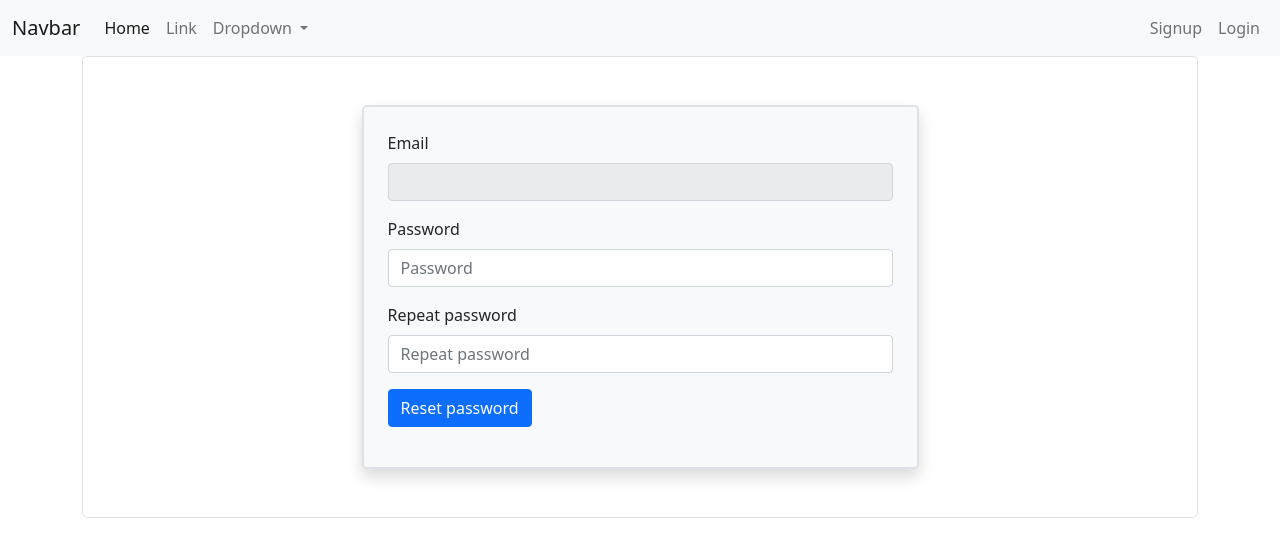
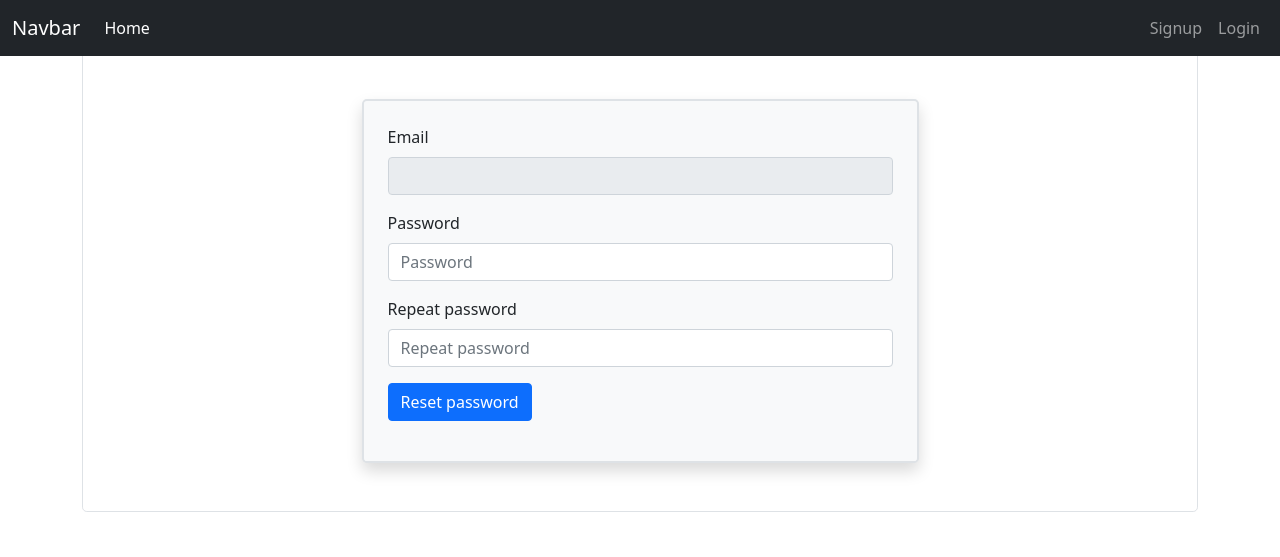
Before and after one commit to Alexsik76/flask_blog, a Flask app: template app/templates/auth/new_password.html in a window 1280 px wide. Shown: the top 557 px of the page. Run offline with Flask 2, Linux system fonts and the light colour scheme; the template is opened without the code that fills it: values that come from a table or form of the project are taken from there, others are empty; parts of the project's set-up code (start-up, migrations or seed data) failed here and were passed over; some libraries are stand-ins or nearby versions.

Commit message:
reworked styles

```diff
--- a/app/auth/routes.py
+++ b/app/auth/routes.py
@@ -84,7 +84,7 @@ def login():
             return redirect(url_for('main.index'))
         else:
             login_user(user, remember=form.remember_me.data)
-            flash('Successful login', 'success')
+            flash(f'Hi, {user.first_name}!', 'success')
             return redirect(url_for('main.index'))
     return render_template('auth/login.html', form=form)
 
--- a/app/static/main.js
+++ b/app/static/main.js
@@ -1,9 +1,21 @@
+// Get info about clossed tab or window
 $(window).on('beforeunload', function () {
     $.get($SCRIPT_ROOT + '_close_window_info');
 });
+
+// Auto closse alerts after 3 c
 setTimeout(function () {
     let alertList = document.querySelectorAll('.alert');
     alertList.forEach(function (alert) {
         new bootstrap.Alert(alert).close();
     })
 }, 3000);
+
+// Posts cards reaction for the hover
+$( ".card" ).hover(
+  function() {
+    $( this ).removeClass('shadow').addClass('shadow-lg');
+  }, function() {
+    $( this ).removeClass('shadow-lg').addClass('shadow');;
+  }
+);
--- a/app/templates/auth/login.html
+++ b/app/templates/auth/login.html
@@ -1,4 +1,4 @@
-{% extends 'base.html' %}
+{% extends 'base_templates/base.html' %}
 {% block app_content %}
     <div class="mx-auto m-5 p-4 w-75 border border-2 rounded-3 bg-light shadow">
     <form class="row justify-content-center" method="post" data-turbo="false">
--- a/app/templates/auth/new_password.html
+++ b/app/templates/auth/new_password.html
@@ -1,8 +1,8 @@
-{% extends 'base.html' %}
+{% extends 'base_templates/base.html' %}
 {% block app_content %}
     <div class="mx-auto my-5 p-4 w-50 border border-2 rounded-3 bg-light shadow">
         <form class="justify-content-center" method="post" data-turbo="false">
-        {% from 'user_macro.html' import field_with_class with context %}
+        {% from 'base_templates/user_macro.html' import field_with_class with context %}
             {{ form.csrf_token }}
             <div class="mb-3">
                 <label for="emailField" class="form-label">Email</label>
--- a/app/templates/auth/register.html
+++ b/app/templates/auth/register.html
@@ -1,4 +1,4 @@
-{% extends 'base.html' %}
+{% extends 'base_templates/base.html' %}
 {% block app_content %}
     <div class="mx-auto my-5 p-4 w-50 border border-2 rounded-3 bg-light shadow">
         <form class="row justify-content-center" method="post" data-turbo="false">
--- a/app/templates/auth/signup.html
+++ b/app/templates/auth/signup.html
@@ -1,4 +1,4 @@
-{% extends 'base.html' %}
+{% extends 'base_templates/base.html' %}
 {% block app_content %}
     <div class="mx-auto my-5 p-4 w-50 border border-2 rounded-3 bg-light shadow">
         <form class="row justify-content-center" method="post" data-turbo="false">
--- a/app/templates/auth/user_page.html
+++ b/app/templates/auth/user_page.html
@@ -1,4 +1,4 @@
-{% extends 'base.html' %}
+{% extends 'base_templates/base.html' %}
 {% block app_content %}
     <div class="mx-auto my-5 p-4 w-50 border border-2 rounded-3 bg-light shadow">
         <form class="justify-content-center" method="post" data-turbo="false">
--- a/app/templates/base.html
+++ /dev/null
@@ -1,104 +0,0 @@
-<!doctype html>
-<html lang="en">
-<head>
-    <meta charset="utf-8">
-    <meta name="viewport" content="width=device-width, initial-scale=1">
-    <link href="https://cdn.jsdelivr.net/npm/bootstrap@5.0.1/dist/css/bootstrap.min.css" rel="stylesheet"
-          integrity="sha384-+0n0xVW2eSR5OomGNYDnhzAbDsOXxcvSN1TPprVMTNDbiYZCxYbOOl7+AMvyTG2x" crossorigin="anonymous">
-    <script src="https://cdnjs.cloudflare.com/ajax/libs/jquery/3.5.1/jquery.min.js"
-            integrity="sha512-bLT0Qm9VnAYZDflyKcBaQ2gg0hSYNQrJ8RilYldYQ1FxQYoCLtUjuuRuZo+fjqhx/qtq/1itJ0C2ejDxltZVFg=="
-            crossorigin="anonymous"></script>
-    <title>
-        {% block title %} Flask blog {% endblock %}
-    </title>
-    <link rel="shortcut icon" href="{{ url_for('static', filename='flask-icon.png') }}">
-   {{ turbo() }}
-</head>
-<body>
-{% block navbar %}
-    <nav class="navbar navbar-expand-lg navbar-light bg-light">
-        <div class="container-fluid">
-            <a class="navbar-brand" href="#">Navbar</a>
-            <button class="navbar-toggler" type="button" data-bs-toggle="collapse"
-                    data-bs-target="#navbarSupportedContent" aria-controls="navbarSupportedContent"
-                    aria-expanded="false" aria-label="Toggle navigation">
-                <span class="navbar-toggler-icon"></span>
-            </button>
-            <div class="collapse navbar-collapse" id="navbarSupportedContent">
-                <ul class="navbar-nav me-auto mb-2 mb-lg-0">
-                    <li class="nav-item">
-                        <a class="nav-link active" aria-current="page" href={{ url_for('main.index') }}>Home</a>
-                    </li>
-                    <li class="nav-item">
-                        <a class="nav-link" href="#">Link</a>
-                    </li>
-                    <li class="nav-item dropdown">
-                        <a class="nav-link dropdown-toggle" href="#" id="navbarDropdown" role="button"
-                           data-bs-toggle="dropdown" aria-expanded="false">
-                            Dropdown
-                        </a>
-                        <ul class="dropdown-menu" aria-labelledby="navbarDropdown">
-                            <li><a class="dropdown-item" href="#">Action</a></li>
-                            <li><a class="dropdown-item" href="#">Another action</a></li>
-                            <li>
-                                <hr class="dropdown-divider">
-                            </li>
-                            <li><a class="dropdown-item" href="#">Something else here</a></li>
-                        </ul>
-                    </li>
-                </ul>
-                <ul class="nav navbar-nav justify-content-end">
-                    {% if current_user.is_authenticated %}
-                        <li class="nav-item">
-                            <a class="nav-link" href={{ url_for('admin.index') }}>Admin panel</a>
-                        </li>
-                        <li class="nav-item">
-                            <a class="nav-link"
-                               href={{ url_for('auth.user_page') }}>{{ current_user.first_name }}</a>
-                        </li>
-                        <li>
-                            <a class="nav-link" href={{ url_for('auth.log_out') }}>Logout</a>
-                        </li>
-                    {% else %}
-                        <li>
-                            <a class="nav-link" href={{ url_for('auth.signup') }}>Signup</a>
-                        </li>
-                        <li>
-                            <a class="nav-link" href={{ url_for('auth.login') }}>Login</a>
-                        </li>
-                    {% endif %}
-                </ul>
-            </div>
-        </div>
-    </nav>
-{% endblock %}
-{% block content %}
-    <div class="container">
-    <turbo-frame id="alerts">
-            {% with messages = get_flashed_messages(with_categories=true) %}
-                {% if messages %}
-                    {% for category, message in messages %}
-                        <div class="alert alert-{{ category }} alert-dismissible fade show" role="alert">{{ message }}</div>
-                    {% endfor %}
-                {% endif %}
-            {% endwith %}
-        </turbo-frame>
-    <div id="user-actions-info"></div>
-        <div class="h-100, p-5, bg-light, border rounded-3">
-            {% block app_content %}{% endblock %}
-        </div>
-    </div>
-{% endblock %}
-
-<script src="https://cdn.jsdelivr.net/npm/bootstrap@5.0.1/dist/js/bootstrap.bundle.min.js"
-        integrity="sha384-gtEjrD/SeCtmISkJkNUaaKMoLD0//ElJ19smozuHV6z3Iehds+3Ulb9Bn9Plx0x4"
-        crossorigin="anonymous"></script>
-
-<script type=text/javascript>
-    $SCRIPT_ROOT = {{ request.url_root|tojson }};
-</script>
-    <meta name="user-name" content="{{ current_user.first_name if current_user.is_authenticated }}">
-<script src="{{ url_for('static', filename='main.js') }}"></script>
-
-</body>
-</html>
--- /dev/null
+++ b/app/templates/base_templates/base.html
@@ -0,0 +1,48 @@
+<!doctype html>
+<html lang="en">
+<head>
+    <meta charset="utf-8">
+    <meta name="viewport" content="width=device-width, initial-scale=1">
+    <link href="https://cdn.jsdelivr.net/npm/bootstrap@5.0.1/dist/css/bootstrap.min.css" rel="stylesheet"
+          integrity="sha384-+0n0xVW2eSR5OomGNYDnhzAbDsOXxcvSN1TPprVMTNDbiYZCxYbOOl7+AMvyTG2x" crossorigin="anonymous">
+    <script src="https://cdnjs.cloudflare.com/ajax/libs/jquery/3.5.1/jquery.min.js"
+            integrity="sha512-bLT0Qm9VnAYZDflyKcBaQ2gg0hSYNQrJ8RilYldYQ1FxQYoCLtUjuuRuZo+fjqhx/qtq/1itJ0C2ejDxltZVFg=="
+            crossorigin="anonymous"></script>
+    <title>
+        {% block title %} Flask blog {% endblock %}
+    </title>
+    <link rel="shortcut icon" href="{{ url_for('static', filename='flask-icon.png') }}">
+   {{ turbo() }}
+</head>
+<body style="padding-top: 50px">
+{% include 'base_templates/navbar.html' %}
+{% block content %}
+    <div class="container">
+    <turbo-frame id="alerts">
+            {% with messages = get_flashed_messages(with_categories=true) %}
+                {% if messages %}
+                    {% for category, message in messages %}
+                        <div class="alert alert-{{ category }} alert-dismissible fade show" role="alert">{{ message }}</div>
+                    {% endfor %}
+                {% endif %}
+            {% endwith %}
+        </turbo-frame>
+    <div id="user-actions-info"></div>
+        <div class="h-100, p-5, bg-light, border rounded-3">
+            {% block app_content %}{% endblock %}
+        </div>
+    </div>
+{% endblock %}
+
+<script src="https://cdn.jsdelivr.net/npm/bootstrap@5.0.1/dist/js/bootstrap.bundle.min.js"
+        integrity="sha384-gtEjrD/SeCtmISkJkNUaaKMoLD0//ElJ19smozuHV6z3Iehds+3Ulb9Bn9Plx0x4"
+        crossorigin="anonymous"></script>
+
+<script type=text/javascript>
+    $SCRIPT_ROOT = {{ request.url_root|tojson }};
+</script>
+    <meta name="user-name" content="{{ current_user.first_name if current_user.is_authenticated }}">
+<script src="{{ url_for('static', filename='main.js') }}"></script>
+
+</body>
+</html>
--- /dev/null
+++ b/app/templates/base_templates/navbar.html
@@ -0,0 +1,38 @@
+<nav class="navbar navbar-expand-lg navbar-dark fixed-top bg-dark text-light">
+        <div class="container-fluid">
+            <a class="navbar-brand" href="#">Navbar</a>
+            <button class="navbar-toggler" type="button" data-bs-toggle="collapse"
+                    data-bs-target="#navbarSupportedContent" aria-controls="navbarSupportedContent"
+                    aria-expanded="false" aria-label="Toggle navigation">
+                <span class="navbar-toggler-icon"></span>
+            </button>
+            <div class="collapse navbar-collapse" id="navbarSupportedContent">
+                <ul class="navbar-nav me-auto mb-2 mb-lg-0">
+                    <li class="nav-item">
+                        <a class="nav-link active" aria-current="page" href={{ url_for('main.index') }}>Home</a>
+                    </li>
+                </ul>
+                <ul class="nav navbar-nav justify-content-end">
+                    {% if current_user.is_authenticated %}
+                        <li class="nav-item">
+                            <a class="nav-link" href={{ url_for('admin.index') }}>Admin panel</a>
+                        </li>
+                        <li class="nav-item">
+                            <a class="nav-link"
+                               href={{ url_for('auth.user_page') }}>{{ current_user.first_name }}</a>
+                        </li>
+                        <li>
+                            <a class="nav-link" href={{ url_for('auth.log_out') }}>Logout</a>
+                        </li>
+                    {% else %}
+                        <li>
+                            <a class="nav-link" href={{ url_for('auth.signup') }}>Signup</a>
+                        </li>
+                        <li>
+                            <a class="nav-link" href={{ url_for('auth.login') }}>Login</a>
+                        </li>
+                    {% endif %}
+                </ul>
+            </div>
+        </div>
+    </nav>
--- a/app/templates/create_post.html
+++ b/app/templates/create_post.html
@@ -1,8 +1,8 @@
-{% extends "base.html" %}
+{% extends "base_templates/base.html" %}
 {% block app_content %}
     <div class="mx-auto my-5 p-4 w-50 border border-2 rounded-3 bg-light shadow">
             <form class="justify-content-center" method="post" enctype="multipart/form-data" data-turbo="false">
-            {% from 'user_macro.html' import field_with_class with context %}
+            {% from 'base_templates/user_macro.html' import field_with_class with context %}
                 {{ form.csrf_token }}
                 {{ field_with_class(name='title', type='text', displayed_name='Title') }}
                 {{ field_with_class(name='body', type='textarea', displayed_name='Enter your post here.') }}
--- a/app/templates/errors/404.html
+++ b/app/templates/errors/404.html
@@ -1,4 +1,4 @@
-{% extends 'base.html' %}
+{% extends 'base_templates/base.html' %}
 
 {% block app_content %}
 <h1>Page not found</h1>
--- a/app/templates/errors/413.html
+++ b/app/templates/errors/413.html
@@ -1,4 +1,4 @@
-{% extends 'base.html' %}
+{% extends 'base_templates/base.html' %}
 {% block app_content %}
     <div class="mx-auto my-5 p-4 w-50 border border-2 rounded-3 bg-light shadow">
         <div class="d-flex flex-row justify-content-center p-2">
--- a/app/templates/errors/500.html
+++ b/app/templates/errors/500.html
@@ -1,4 +1,4 @@
-{% extends 'base.html' %}
+{% extends 'base_templates/base.html' %}
 {% block app_content %}
 <h1>Internal error</h1>
 {% endblock %}
```
Also changed, not shown: app/templates/base_templates/user_macro.html (added, +48 -0 lines), app/templates/index.html (+6 -16 lines), app/templates/user_macro.html (deleted, +0 -25 lines).
